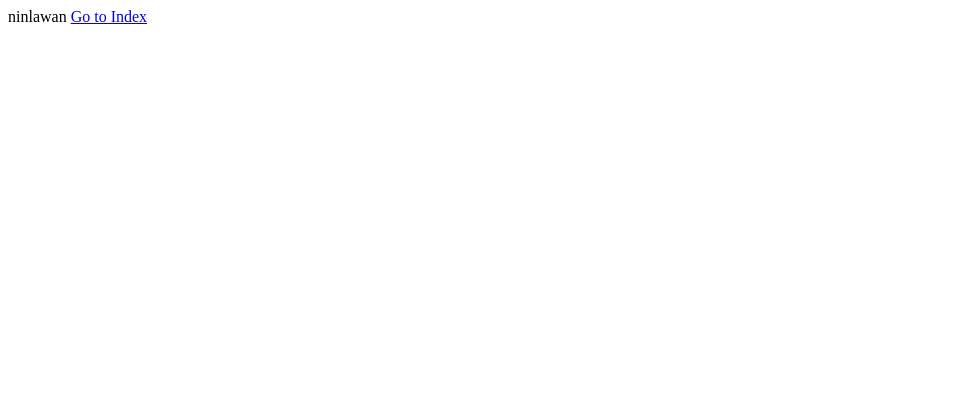
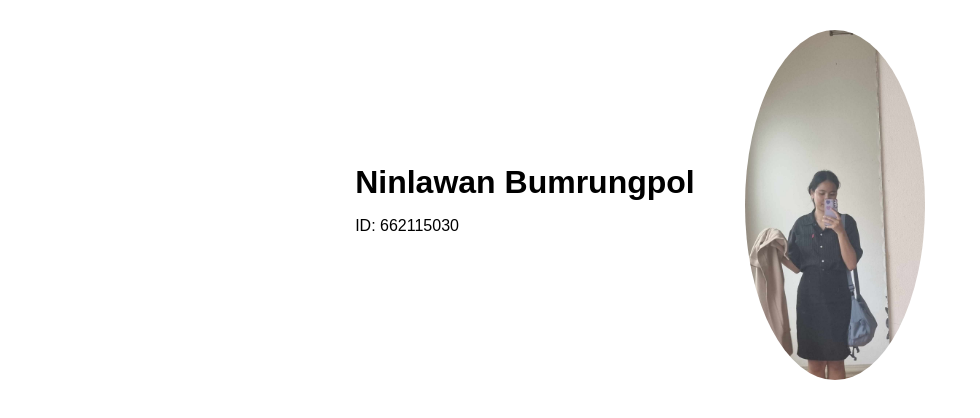
Before and after one commit to ninlawan-numnim/lab3new, a plain HTML site: page profile.html in a window 1280 px wide. Shown: the whole page, without its empty margins (0-980 px from the left). Drawn offline with Linux system fonts and the light colour scheme.

Commit message:
create profile with detail

```diff
--- a/profile.html
+++ b/profile.html
@@ -1,10 +1,40 @@
 <!DOCTYPE html>
-ninlawan
 <html>
-    <head>
-        <title>Index Page</title>
-    </head>
-    <body>
-        <a href="index.html">Go to Index</a>
-    </body>
+<head>
+    <title>My Profile</title>
+    <style>
+        body {
+            font-family: Arial, sans-serif;
+        }
+        .profile-container {
+            display: flex;
+            align-items: center;
+            justify-content: center;
+            margin-top: 30px;
+        }
+        .profile-info {
+            text-align: left;
+            margin-right: 50px;
+        }
+        .profile-info h1 {
+            margin: 0;
+        }
+        .profile-image img {
+            max-width: 200px;
+            max-height: 350px;
+            border-radius: 100%;
+        }
+    </style>
+</head>
+<body>
+    <div class="profile-container">
+        <div class="profile-info">
+            <h1>Ninlawan Bumrungpol</h1>
+            <p>ID: 662115030</p>
+        </div>
+        <div class="profile-image">
+            <img src="assets/662115030.jpg" alt="Profile Picture">
+        </div>
+    </div>
+</body>
 </html>
```
Also changed, not shown: assets/662115030.jpg (added).
